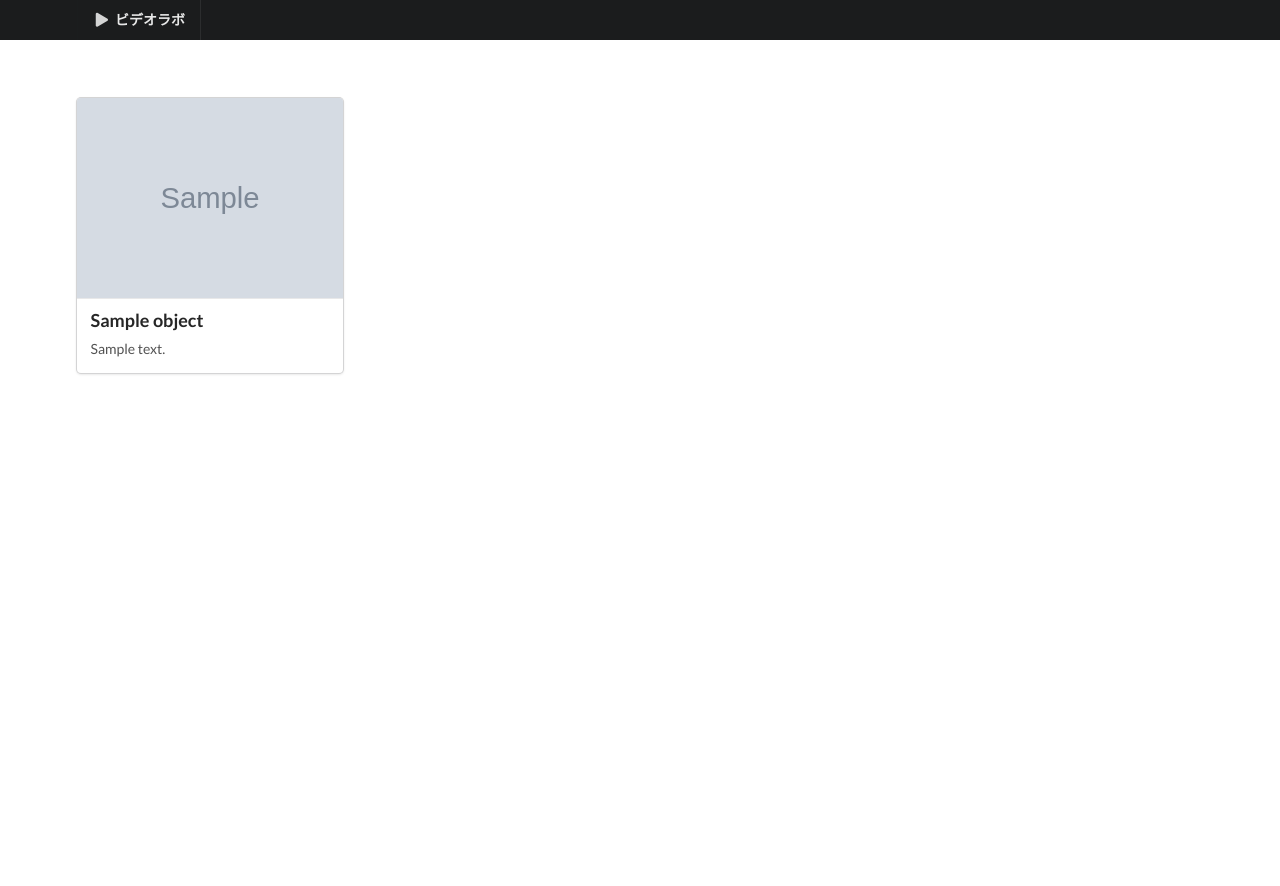
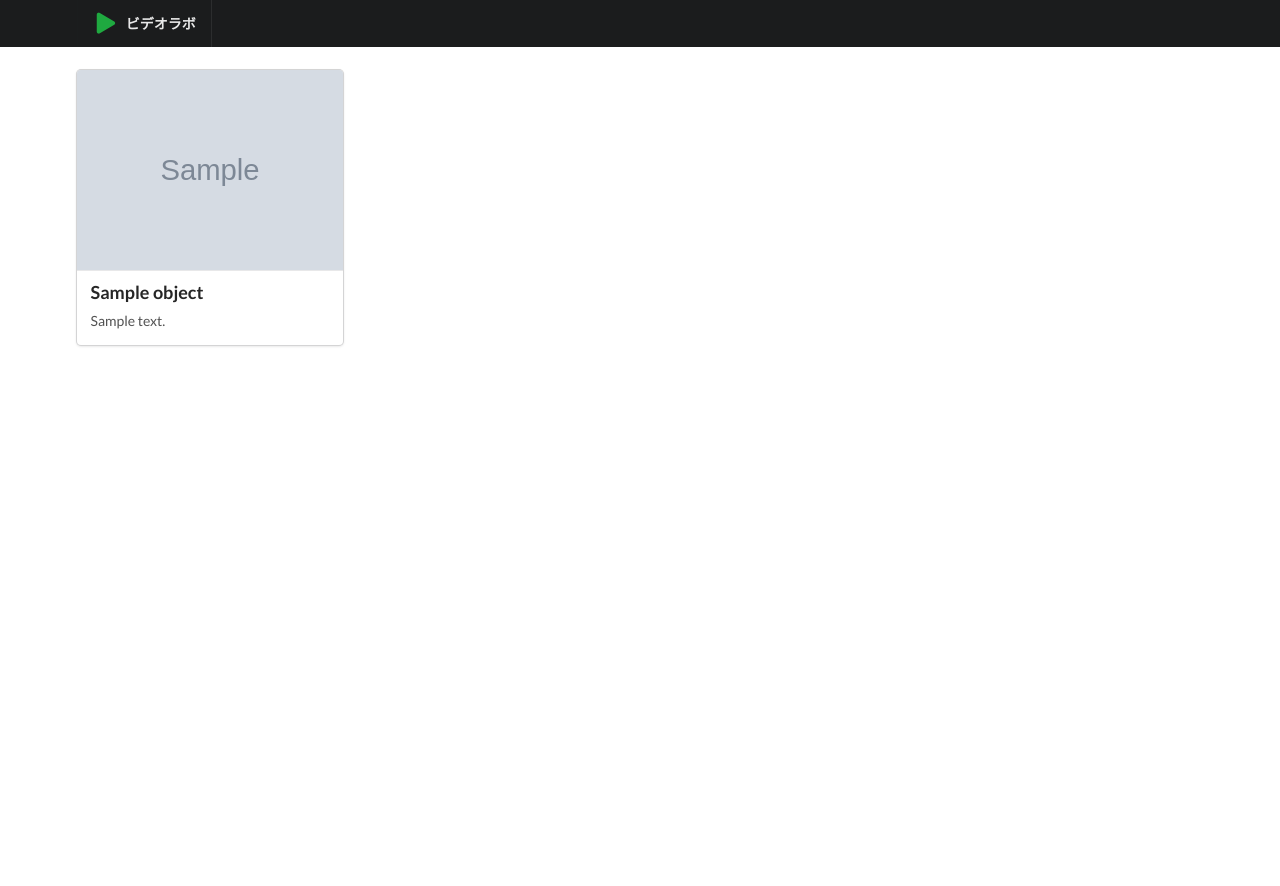
Before and after one commit to shurain0/video-site, a Django app: template templates/videos/video_list.html in a window 1280 px wide. After the commit the page ends 347 px from the top, so only its background shows below. Run offline with Django 3.2, Linux system fonts and the light colour scheme; the template is opened without the code that fills it: most values are stand-ins (such as "Sample title", 1, 10 or a date in 2020); grey boxes marked "Sample" are stand-in pictures.

Commit message:
update List View

```diff
--- a/templates/base.html
+++ b/templates/base.html
@@ -8,14 +8,8 @@
     {# --- css --- #}
     <link rel="stylesheet" href="{% static 'vendor/semantic/semantic.min.css' %}">
     <style type="text/css">
-        body {
-            background-color : #FFFFFF;
-        }
-        body > .container {
-            height: 100%;
-        }
         .main.container{
-            margin-top: 7em;
+            margin-top: 5em;
         }
     </style>
     {% block extra_css %}{% endblock %}
--- a/templates/header_menu.html
+++ b/templates/header_menu.html
@@ -1,7 +1,7 @@
-<div class="ui fixed inverted menu">
+<div class="ui inverted stackable fixed menu">
     <div class="ui container">
         <a href="#" class="header item">
-            <i class="play icon"></i>
+            <i class="play large green icon"></i>
             ビデオラボ
         </a>
     </div>
--- a/templates/videos/video_list.html
+++ b/templates/videos/video_list.html
@@ -3,18 +3,11 @@
 
 {% block title %}ビデオラボ{% endblock title %}
 
-{% block extra_css %}
-<style type="text/css">
-        .text-column {
-            text-decoration: none;
-            color : #FFFFFF;
-        }
-</style>
-{% endblock extra_css %}
+{% block extra_css %}{% endblock extra_css %}
 
 {% block content %}
 
-<div class="ui four doubling link cards">
+<div class="ui four doubling stackable link cards">
     {% for object in object_list %}
     <div class="card">
         <div class="image">
--- a/videos/urls.py
+++ b/videos/urls.py
@@ -3,5 +3,5 @@ from django.urls import path
 from . import views
 
 urlpatterns = [
-    path('', views.list, name='list'),
+    path('', views.video_list, name='list'),
 ]
--- a/videos/views.py
+++ b/videos/views.py
@@ -1,4 +1,3 @@
-from django.shortcuts import render
 from django.views.generic import ListView
 from .models import Video
 
@@ -7,4 +6,4 @@ class VideoListView(ListView):
     model = Video
 
 
-list = VideoListView.as_view()
+video_list = VideoListView.as_view()
```
Also changed, not shown: videos/models.py (+4 -4 lines).
